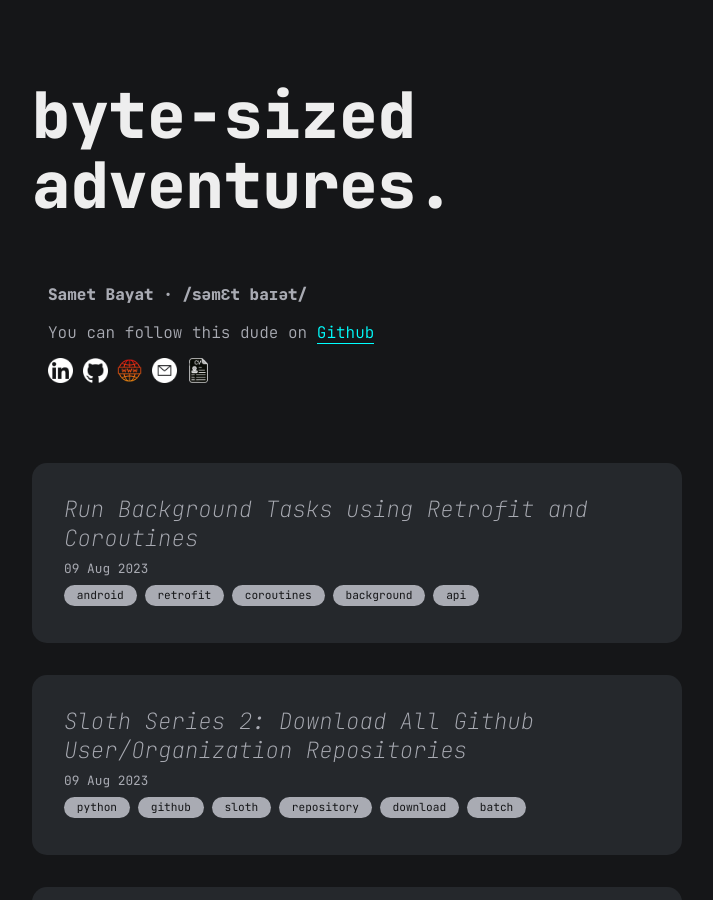
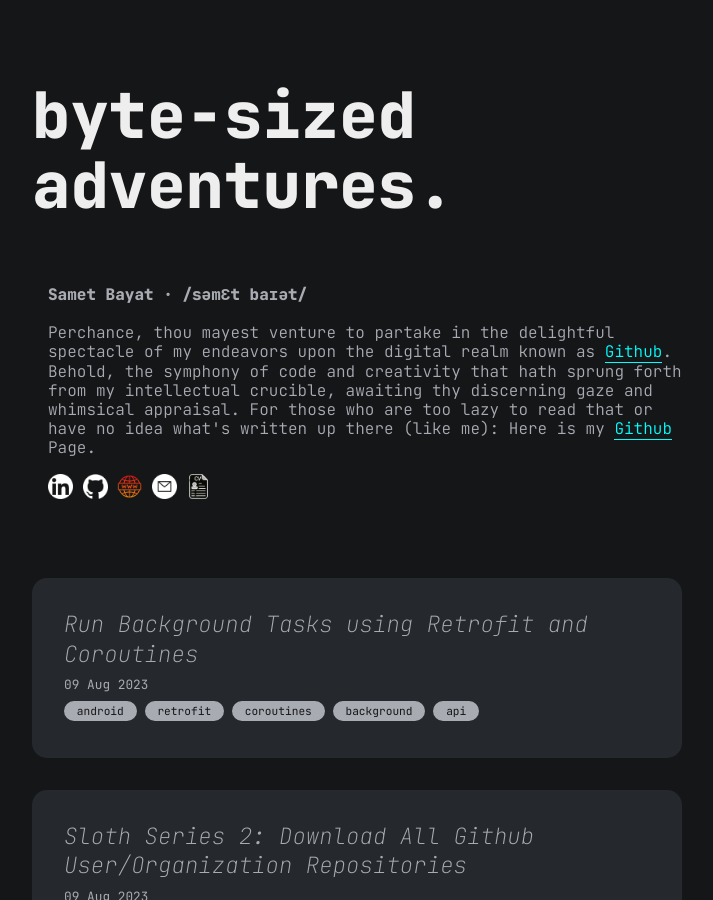
Before and after one commit to samet-byte/samet-byte.github.io, a Jekyll site: the page built from index.md, in a window 1280 px wide and 900 px high. Shown: the whole window, without its empty margins (283-996 px from the left). Built offline with Jekyll 4.4.1, drawn with Linux system fonts in a browser that asks for light colours.

Commit message:
Update author.yml

```diff
--- a/_data/author.yml
+++ b/_data/author.yml
@@ -6,7 +6,10 @@ description: "
   </p>
   <br/>
   <p>
-    You can follow this dude on <a href='https://github.com/samet-byte' target='_blank'>Github</a>
+    Perchance, thou mayest venture to partake in the delightful spectacle of my endeavors upon the digital realm known as <a href='https://github.com/samet-byte' target='_blank'>Github</a>. Behold, the symphony of code and creativity that hath sprung forth from my intellectual crucible, awaiting thy discerning gaze and whimsical appraisal.
+
+    For those who are too lazy to read that or have no idea what's written up there (like me):
+    Here is my <a href='https://github.com/samet-byte' target='_blank'>Github</a> Page.
   </P>
 "
 email: sametbayat@protonmail.com
```
